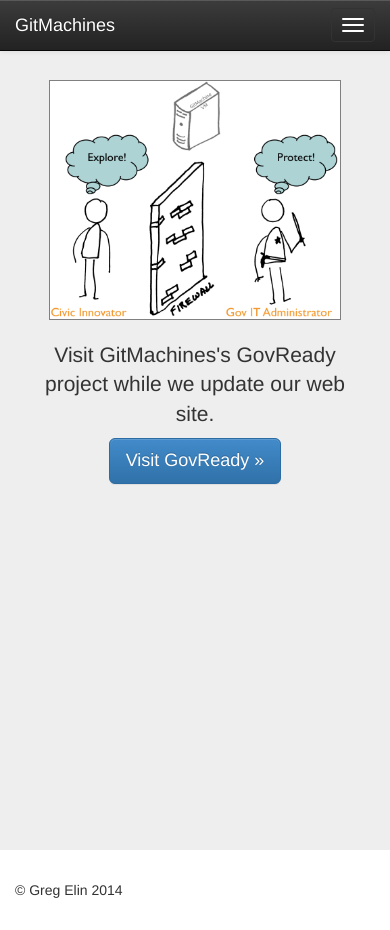
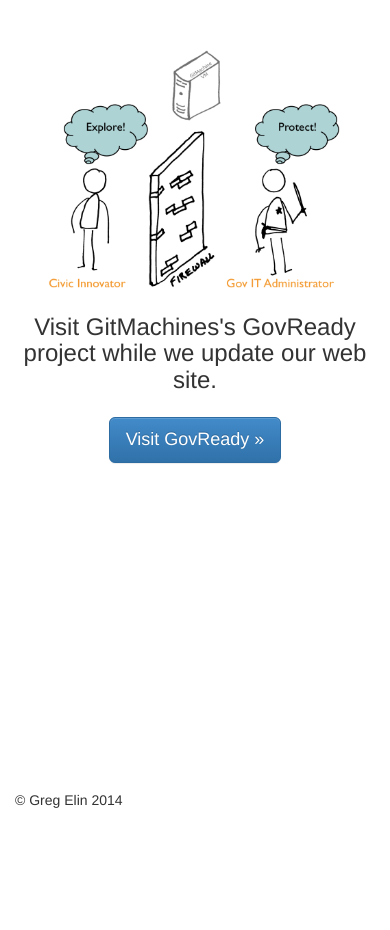
Before and after one commit to GitMachines/GitMachines.github.io, a plain HTML site: page index.html in a window 390 px wide. After the commit the page ends 844 px from the top, so only its background shows below. Drawn offline with nearby package versions, Linux system fonts and the light colour scheme.

Commit message:
update index.html to white

```diff
--- a/index.html
+++ b/index.html
@@ -28,46 +28,14 @@
         <!--[if lt IE 7]>
             <p class="chromeframe">You are using an <strong>outdated</strong> browser. Please <a href="http://browsehappy.com/">upgrade your browser</a> or <a href="http://www.google.com/chromeframe/?redirect=true">activate Google Chrome Frame</a> to improve your experience.</p>
         <![endif]-->
-    <div class="navbar navbar-inverse navbar-fixed-top">
-      <div class="container">
-        <div class="navbar-header">
-          <button type="button" class="navbar-toggle" data-toggle="collapse" data-target=".navbar-collapse">
-            <span class="icon-bar"></span>
-            <span class="icon-bar"></span>
-            <span class="icon-bar"></span>
-          </button>
-          <a id="menu-name" class="navbar-brand" href="#">GitMachines</a>
-
-        </div>
-        <div class="navbar-collapse collapse">
-          <ul class="nav navbar-nav">
-            <!--
-            <li id="menu-home" class="active"><a href="#">Home</a></li>
-            <li id="menu-about" class=""><a href="#about">About</a></li>
-            <li id="menu-contact" class=""><a href="#contact">Contact</a></li>
-            -->
-          </ul>
-          <!--form class="navbar-form navbar-right">
-            <div class="form-group">
-              <input type="text" placeholder="Email" class="form-control">
-            </div>
-            <div class="form-group">
-              <input type="password" placeholder="Password" class="form-control">
-            </div>
-            <button type="submit" class="btn btn-success">Sign in</button>
-          </form-->
-        </div><!--/.navbar-collapse -->
-      </div>
-    </div>
-
 
     <!-- Main jumbotron for a primary marketing message or call to action -->
-    <div class="jumbotron">
+    <div class="">
       <div class="container" style="text-align:center;min-height:740px;">
 
-        <img src="img/gitmachine_explore_protect_big.png" height="240" style="border:1px solid gray;"/>
-        <!--h1>Building accreditation-ready virtual machines</h1-->
-        <p style="margin-top:20px;">Visit GitMachines's GovReady project while we update our web site.</p>
+        <img src="img/gitmachine_explore_protect_big.png" height="240" style="border:0px solid gray;"/>
+        <h3 style="margin:24px 0 24px 0;">Visit GitMachines's GovReady project while we update our web site.</h3>
+        <!--p style="margin-top:20px;">Visit GitMachines's GovReady project while we update our web site.</p-->
         <p><a href="http://www.govready.org" class="btn btn-primary btn-lg">Visit GovReady &raquo;</a></p>
       </div>
     </div>
```
